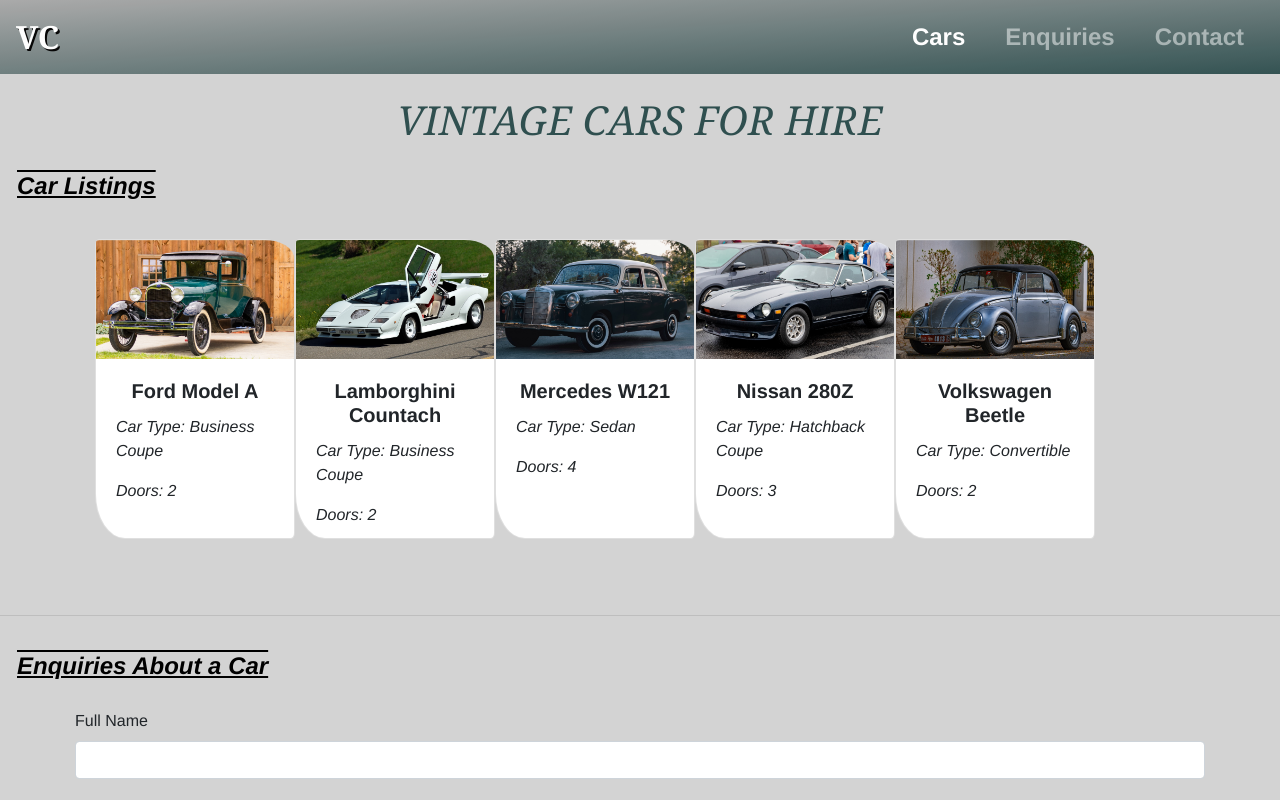
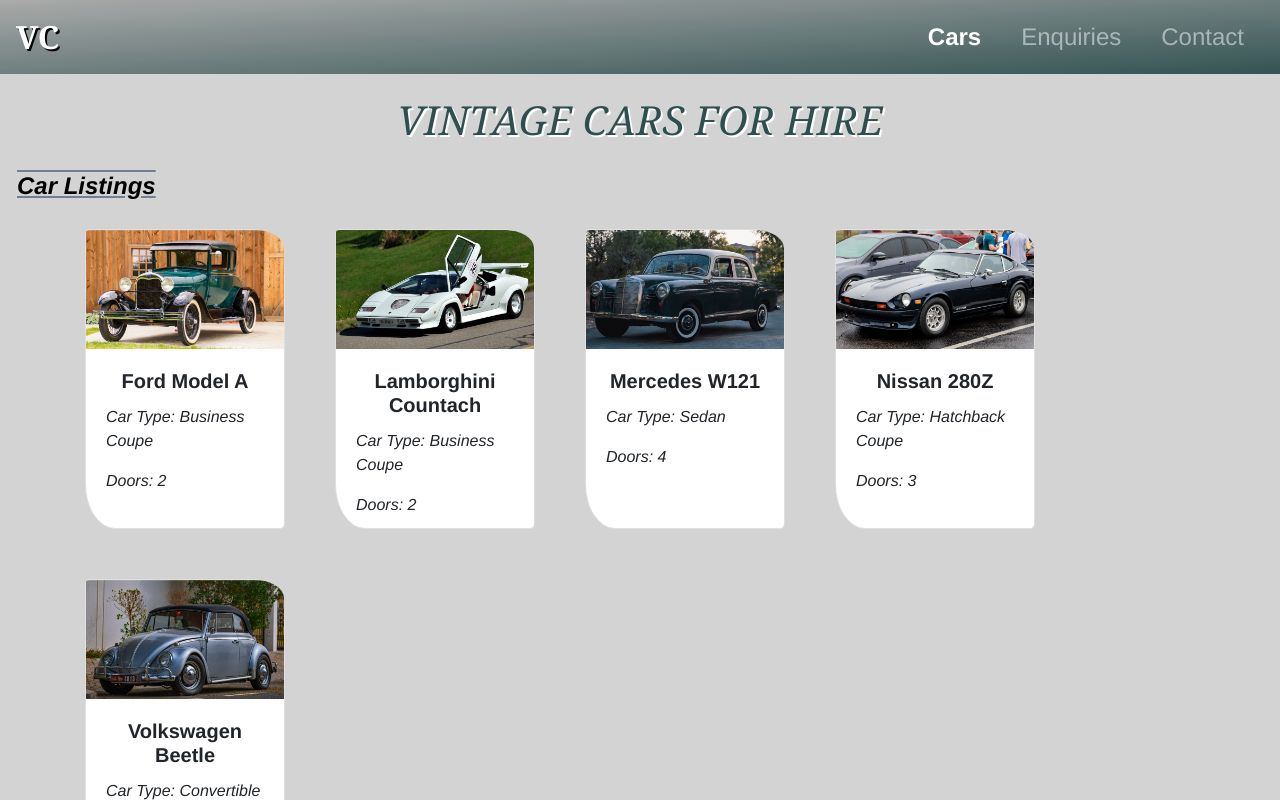
Before and after one commit to marcobuontempo/vintagecars, a plain HTML site: page index.html in a window 1280 px wide. Drawn offline with nearby package versions, Linux system fonts and the light colour scheme.

Commit message:
Increase spacing between car listings

```diff
--- a/css/style.css
+++ b/css/style.css
@@ -15,6 +15,7 @@ h2 {
     font-weight: bold;
     font-style: italic;
     text-decoration: underline overline;
+    text-decoration-color: slategrey;
     margin-left: 0.5em;
 }
 
@@ -49,10 +50,13 @@ section {
     }
 
     .nav-item {
-        font-weight: bold;
         color: white;
         font-size: 1.5em;
         margin: 0 0.5em;
+    }
+
+    .active {
+        font-weight: bold;
     }
 
     .nav-item:hover {
@@ -71,6 +75,8 @@ section {
         margin-top: 56px;
         text-align: center;
         padding-top: 1em;
+        text-shadow: 2px 2px white;
+
     }
 
 
@@ -88,12 +94,12 @@ section {
     }
 
     div .col {
-        max-width: 200px;
+        max-width: 250px;
+        min-height: 350px;
     }
 
     .card {
         border-radius: 2% 15%;
-        margin: 10px;
         height: 300px;
         width: 200px;
     }
@@ -116,8 +122,6 @@ section {
     .card-text {
         font-style: italic;
     }
-
-
 
 /* Enquiries Form */
 
```
Also changed, not shown: index.html (+0 -14 lines).
